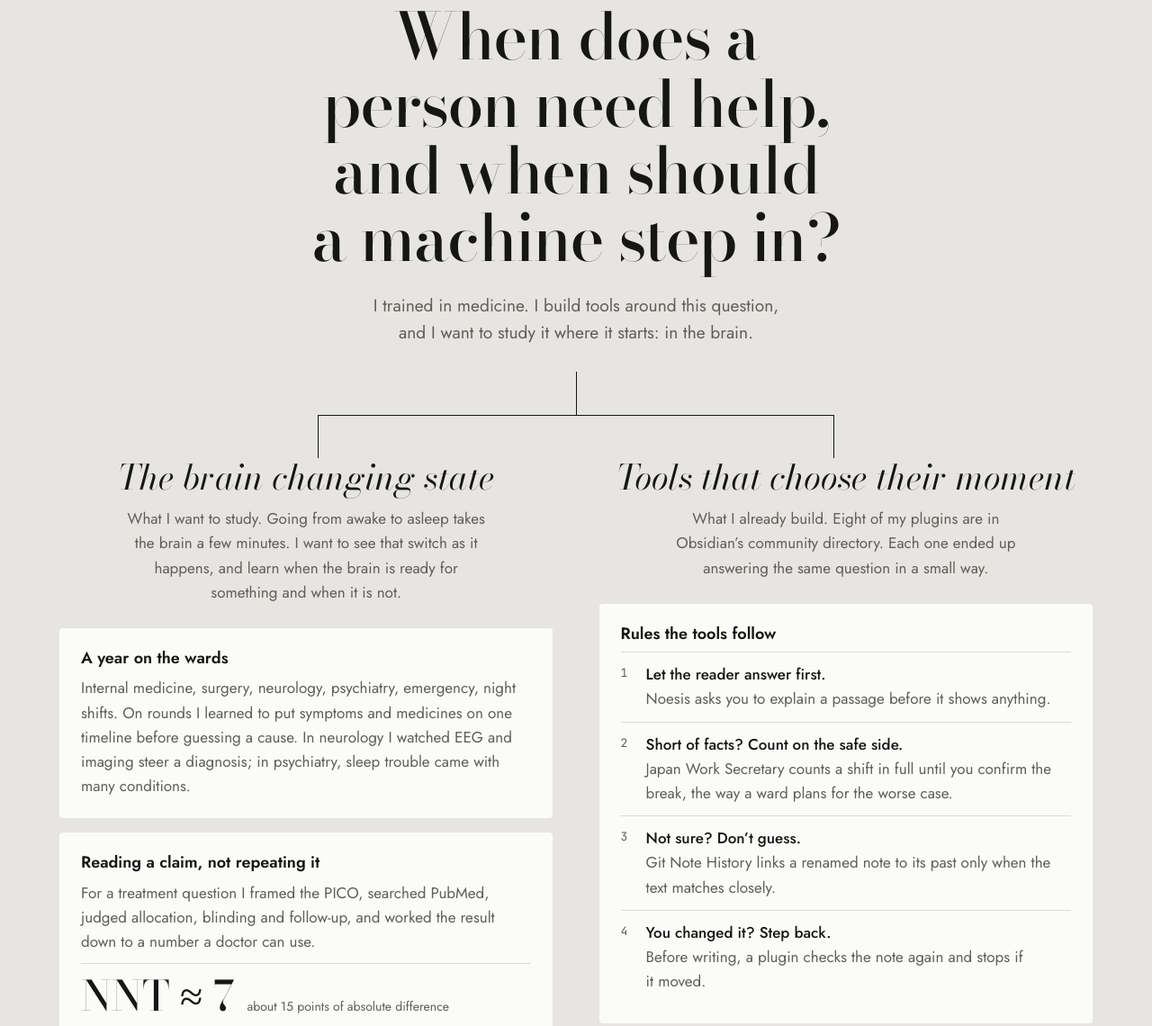
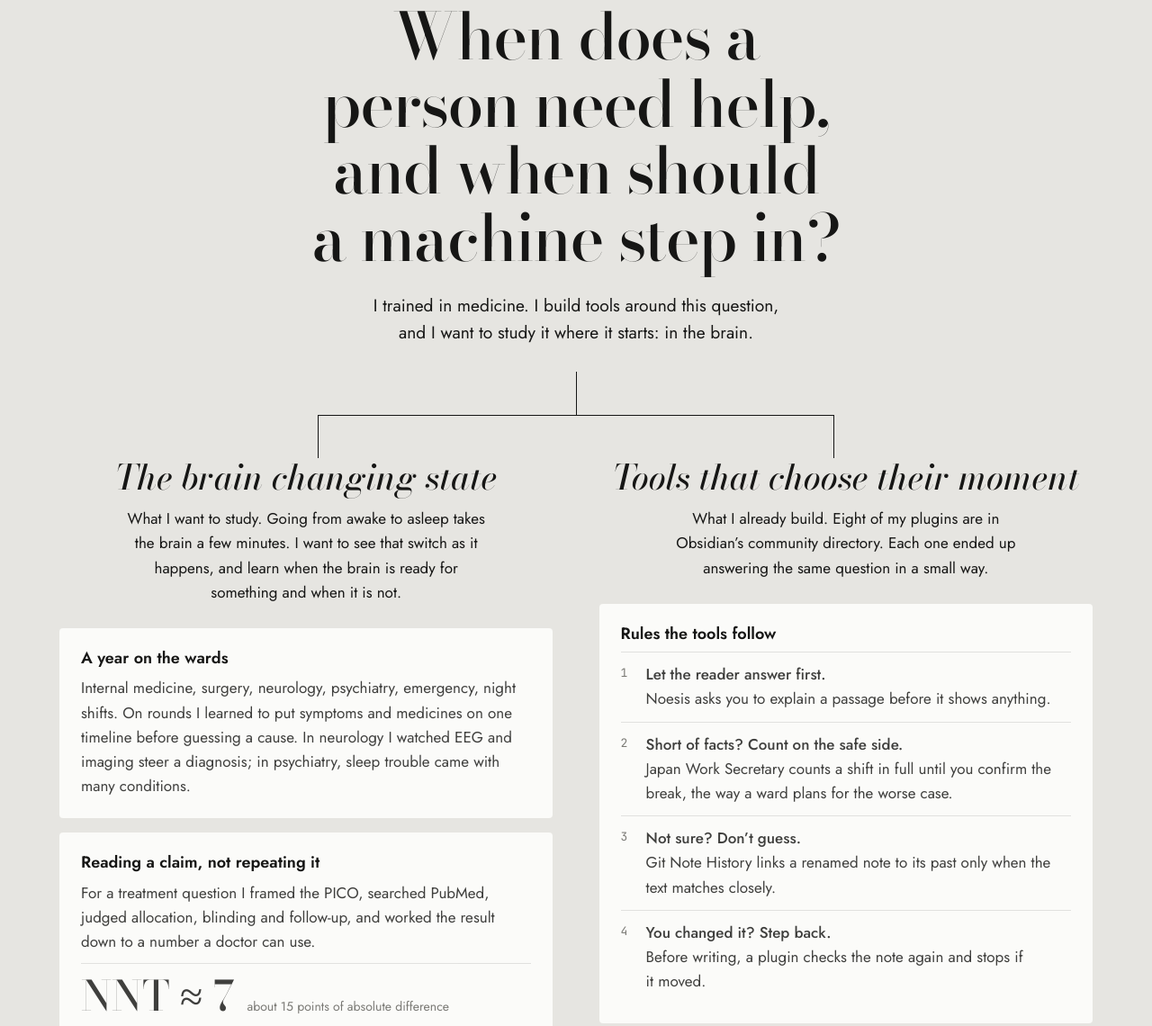
Before and after one commit to Rexxall/rexxall.github.io, a plain HTML site: page research/index.html in a window 1280 px wide. Shown: the part 156-1296 px from the top of the page at 90% size. Drawn offline with nearby package versions, Linux system fonts and the light colour scheme.

Commit message:
Darken and thicken the research page text

```diff
--- a/research/index.html
+++ b/research/index.html
@@ -11,9 +11,9 @@
 <link rel="icon" type="image/svg+xml" href="../assets/x.svg">
 <link rel="preconnect" href="https://fonts.googleapis.com">
 <link rel="preconnect" href="https://fonts.gstatic.com" crossorigin>
-<link rel="stylesheet" href="https://fonts.googleapis.com/css2?family=Bodoni+Moda:ital,opsz,wght@0,6..96,500;1,6..96,400;1,6..96,600&family=Jost:wght@400;500;600&family=JetBrains+Mono:wght@400;600&display=swap">
+<link rel="stylesheet" href="https://fonts.googleapis.com/css2?family=Bodoni+Moda:ital,opsz,wght@0,6..96,500;1,6..96,400;1,6..96,500;1,6..96,600&family=Jost:wght@400;500;600&family=JetBrains+Mono:wght@400;600&display=swap">
 <link rel="stylesheet" href="../style.css?v=66">
-<link rel="stylesheet" href="research.css?v=1">
+<link rel="stylesheet" href="research.css?v=2">
 </head>
 <body class="rs">
 
--- a/research/research.css
+++ b/research/research.css
@@ -6,7 +6,7 @@
 /* ---------- the question ---------- */
 .q{padding:clamp(40px,8vw,104px) 0 0;text-align:center}
 .q h1{margin:0 auto;max-width:17ch;font:400 clamp(36px,5.6vw,76px)/1.04 var(--display);letter-spacing:-.02em;text-wrap:balance}
-.q-sub{margin:22px auto 0;max-width:46ch;color:var(--dim);font-size:clamp(17px,1.5vw,20px);text-wrap:balance}
+.q-sub{margin:22px auto 0;max-width:46ch;color:var(--ink);font-size:clamp(17px,1.5vw,20px);text-wrap:balance}
 
 /* ---------- the fork ---------- */
 .fork{position:relative;height:96px;margin:28px auto 0;width:50%}
@@ -20,19 +20,19 @@
 .branches{display:grid;grid-template-columns:1fr 1fr;gap:clamp(24px,4vw,56px);align-items:start}
 .br{min-width:0}
 .tag{margin:0 0 6px;font:500 12px/1.3 var(--text);letter-spacing:.16em;text-transform:uppercase;color:var(--dim);text-align:center}
-.br h2{margin:0;text-align:center;font:italic 400 clamp(28px,3vw,40px)/1.1 var(--display)}
-.lede{margin:12px auto 26px;max-width:40ch;text-align:center;color:var(--dim)}
+.br h2{margin:0;text-align:center;font:italic 500 clamp(28px,3vw,40px)/1.1 var(--display)}
+.lede{margin:12px auto 26px;max-width:40ch;text-align:center;color:var(--ink)}
 
 .card{margin:0 0 16px;padding:22px 24px 22px;background:var(--paper);border-radius:4px}
 .card h3{margin:0 0 8px;font:600 18px/1.3 var(--text)}
-.card p{margin:0 0 10px;color:var(--dim)}
+.card p{margin:0 0 10px;color:var(--ink);opacity:.82}
 .card p:last-child{margin-bottom:0}
 .cap{font-size:14px;color:var(--dim)}
 .fig{display:flex;align-items:baseline;gap:14px;flex-wrap:wrap;padding-top:12px;border-top:1px solid var(--line)}
 .big{font:400 clamp(34px,3.6vw,48px)/1 var(--display);color:var(--ink);font-variant-numeric:lining-nums}
 
 .rules ol{margin:0;padding:0;list-style:none;counter-reset:r}
-.rules li{counter-increment:r;display:grid;grid-template-columns:28px minmax(0,1fr);padding:11px 0;border-top:1px solid var(--line);color:var(--dim)}
+.rules li{counter-increment:r;display:grid;grid-template-columns:28px minmax(0,1fr);padding:11px 0;border-top:1px solid var(--line);color:var(--ink);opacity:.82}
 .rules li::before{content:counter(r);font:400 13px/1.8 var(--mono);color:var(--dim)}
 .rules li b{display:block;color:var(--ink);font-weight:500}
 
@@ -50,7 +50,7 @@
 
 /* ---------- how I work ---------- */
 .how,.bg{margin-top:clamp(64px,9vw,112px);padding-top:28px;border-top:1px solid var(--line)}
-.how h2,.bg h2{margin:0 0 22px;font:italic 400 clamp(26px,2.6vw,34px)/1.1 var(--display)}
+.how h2,.bg h2{margin:0 0 22px;font:italic 500 clamp(26px,2.6vw,34px)/1.1 var(--display)}
 .how-grid{display:grid;grid-template-columns:1fr 1fr;gap:16px}
 .how-grid .card{margin:0}
 .how-grid .wide{grid-column:1/-1;display:grid;grid-template-columns:minmax(0,1fr) minmax(0,1.25fr);gap:6px 40px;align-items:end}
```
